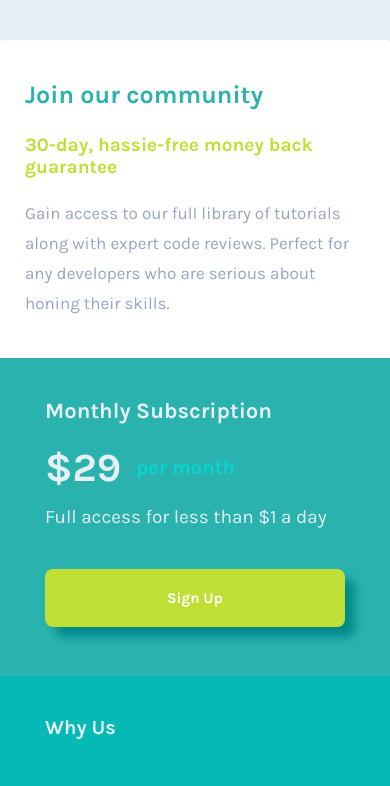
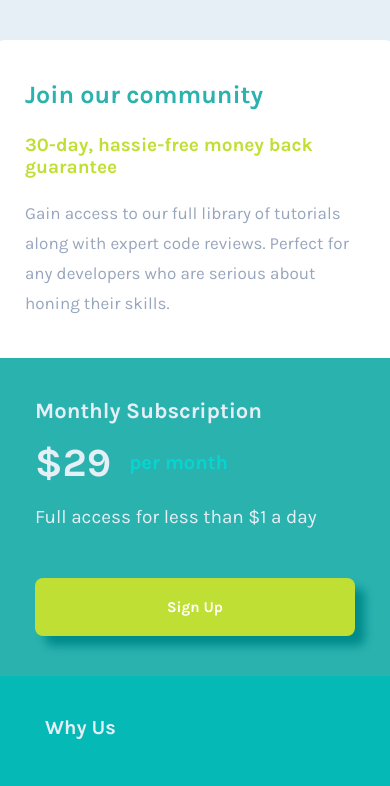
Before and after one commit to luis92guimaraes/single-price-grid-component, a plain HTML site: page index.html in a window 390 px wide. Shown: the top 786 px of the page. Drawn offline with Linux system fonts and the light colour scheme.

Commit message:
update responsible.css

```diff
--- a/src/css/responsible.css
+++ b/src/css/responsible.css
@@ -45,7 +45,7 @@
         grid-template-areas: "content1"
         "content2"
         "content3";
-        grid-template-columns: repeat(1, 400px);
+        grid-template-columns: 400px;
         grid-template-rows: repeat(3, 1fr);
     }
 
@@ -76,6 +76,7 @@
 
     .content2 .price {
         font-size: 40px;
+        margin-bottom: 20px;
     }
 
     .content2 .price span {
@@ -84,11 +85,12 @@
 
     .content2 p {
         font-size: 19px;
-        margin-bottom: 60px;
+        margin-bottom: 50px;
     }
 
     .content2 .btn {
-        padding: 20px 122px;
+        padding: 20px 100px;
+        margin-left: 40px;
     }
 
     .content3 {
@@ -103,4 +105,24 @@
 
 @media(max-width: 375px) {
 
+    .container {
+        grid-template-columns: 340px;
+    }
+
+    .content1 h2 {
+        font-size: 18px;
+    }
+
+    .content1 p {
+        font-size: 15px;
+        line-height: 30px;
+    }
+
+    .content2 .price span {
+        font-size: 16px;
+    }
+
+    .content2 p {
+        font-size: 16px;
+    }
 }
--- a/src/css/style.css
+++ b/src/css/style.css
@@ -52,14 +52,15 @@ main {
 .content2 {
     grid-area: content2;
     background-color: var(--title-color);
-    padding: 40px 50px;
     border-radius: 0 0 0 10px;
+    display: flex;
+    flex-direction: column;
 }
 
 .content2 h3 {
     color: var(--bg-color);
     font-size: 24px;
-    margin-bottom: 20px;
+    margin: 40px 0 15px 40px;
 }
 
 .content2 .price {
@@ -68,8 +69,8 @@ main {
     font-weight: 700;
     display: flex;
     align-items: center;
-    gap: 15px;
-    margin-bottom: 15px;
+    gap: 18px;
+    margin: 0 0 15px 40px;
 }
 
 .content2 .price span {
@@ -79,14 +80,16 @@ main {
 
 .content2 p {
     color: var(--bg-color);
-    font-size: 21px;
-    margin-bottom: 50px;
+    font-size: 24px;
+    margin: 0 0 30px 40px;
 }
 
 .content2 .btn {
     background-color: var(--btn-color);
     color: white;
-    padding: 15px 120px;
+    text-align: center;
+    padding: 20px;
+    margin: 0 40px;
     border-radius: 8px;
     font-size: 20px;
     font-weight: 700;
```
